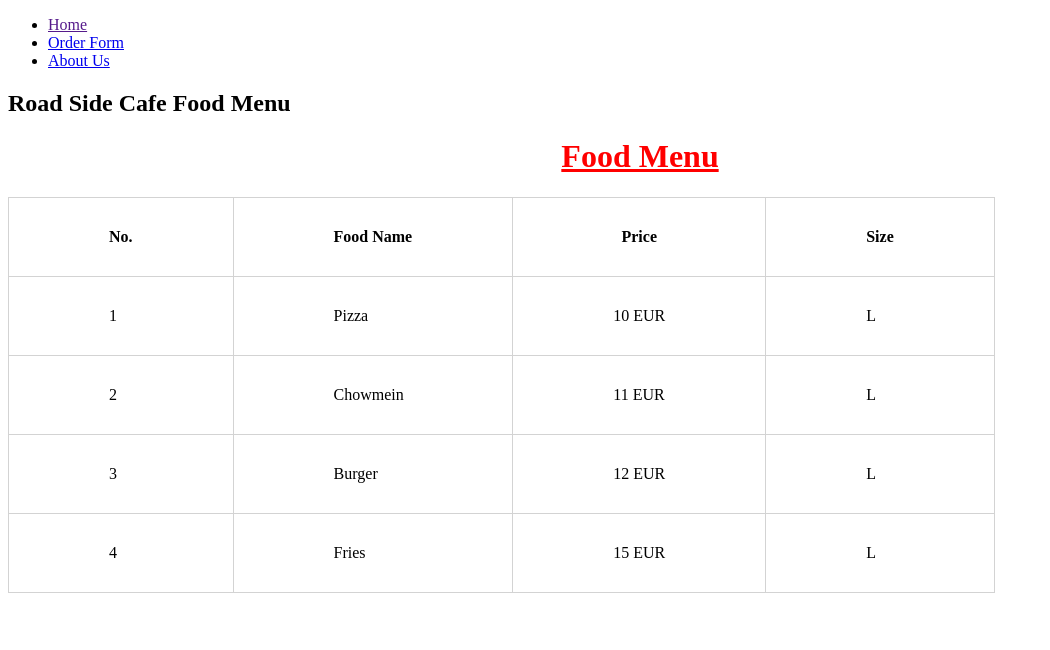
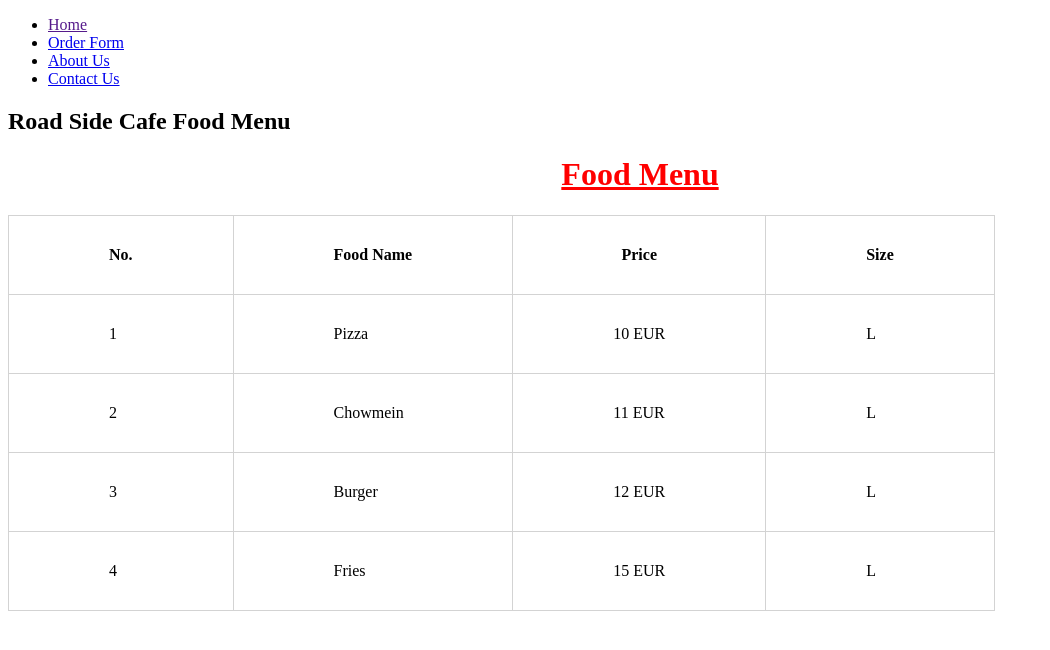
Before and after one commit to AbuAlSaeidRajon/roadside-cafe, a plain HTML site: page menu.html in a window 1280 px wide. Shown: the whole page, without its empty margins (0-1050 px from the left). Drawn offline with Linux system fonts and the light colour scheme.

Commit message:
link added

```diff
--- a/menu.html
+++ b/menu.html
@@ -21,6 +21,7 @@
                 <li><a href="">Home</a></li>
                 <li><a href="index.html">Order Form</a></li>
                 <li><a href="information.html">About Us</a></li>
+                <li><a href="contact-us.html">Contact Us</a></li>
             </ul>
         </nav>
         <h2>Road Side Cafe Food Menu</h2>
```
